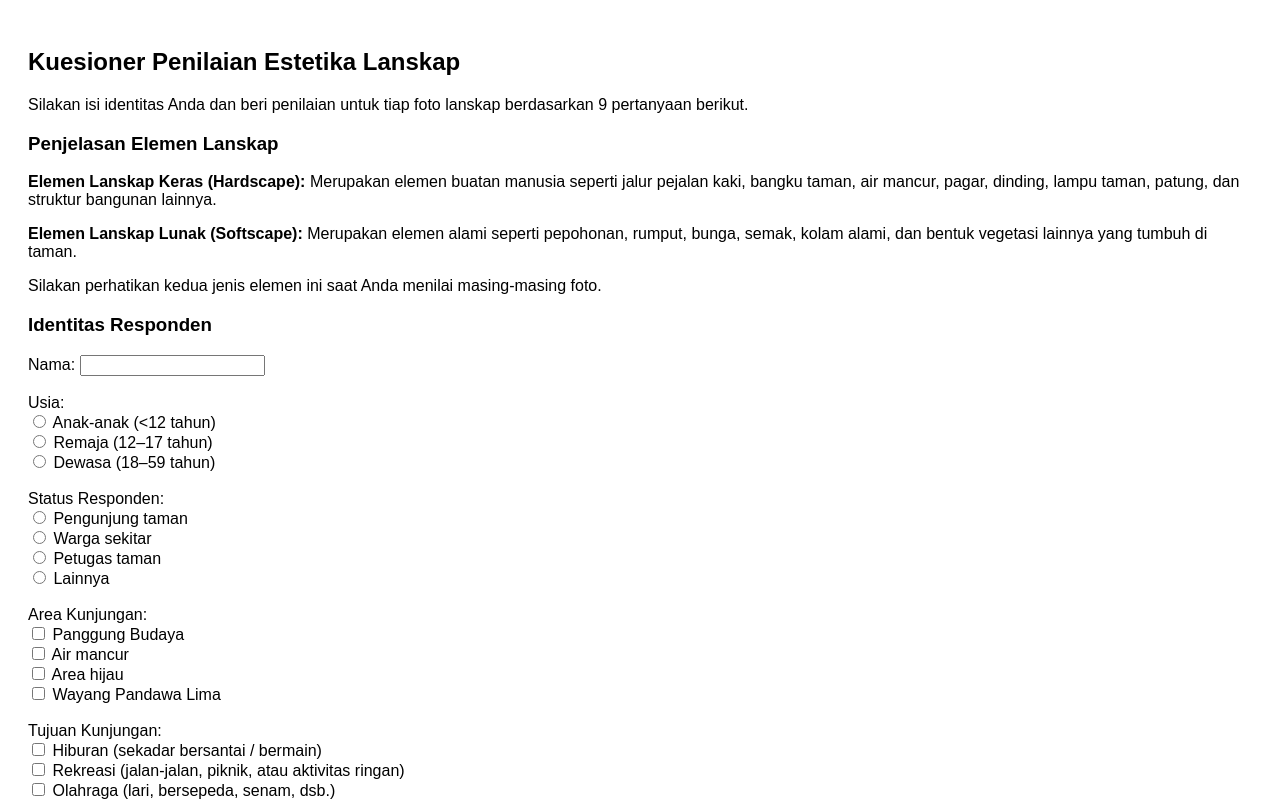
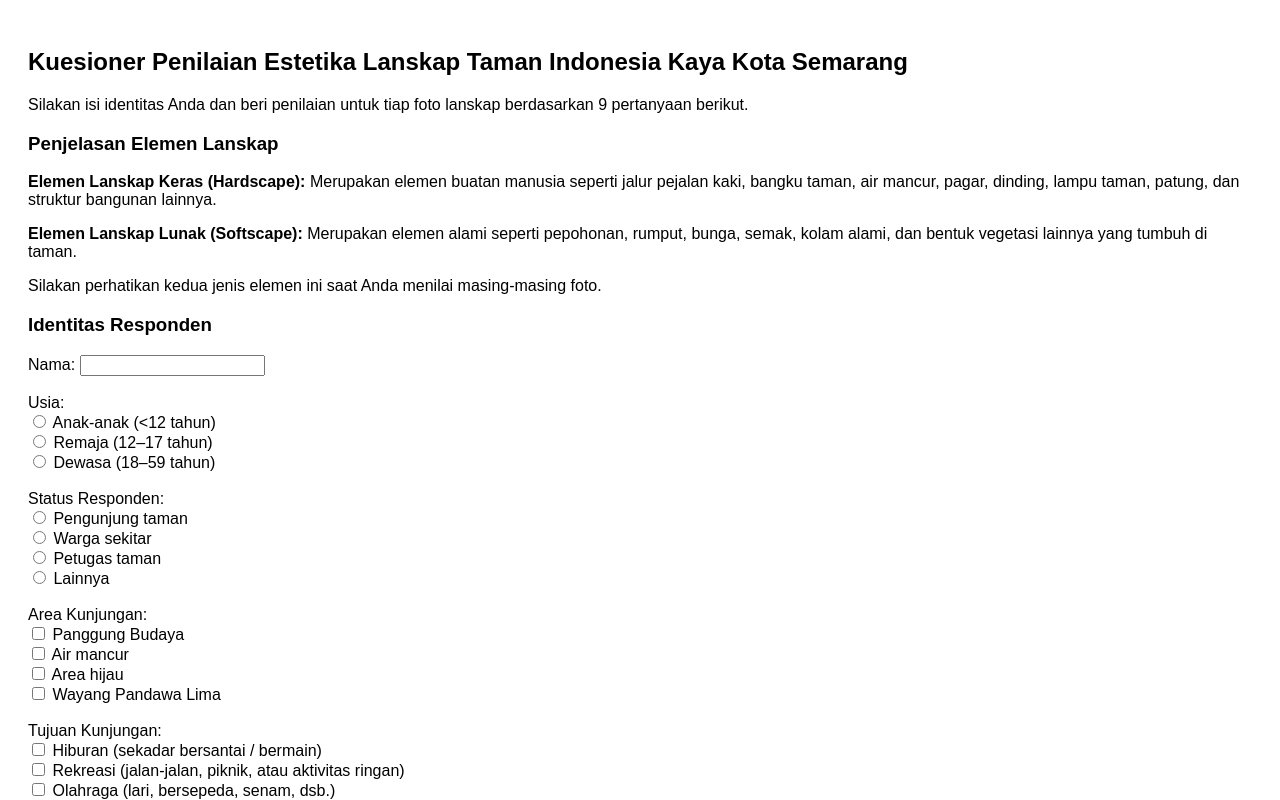
Before and after one commit to sellynaa/sellyn_kuesionerTA, a plain HTML site: page index.html in a window 1280 px wide. Shown: the top 800 px of the page. Drawn offline with Linux system fonts and the light colour scheme.

Commit message:
Update index.html

```diff
--- a/index.html
+++ b/index.html
@@ -2,7 +2,7 @@
 <html lang="id">
 <head>
     <meta charset="UTF-8">
-    <title>Kuesioner Penilaian Lanskap Taman Indonesia Kaya</title>
+    <title>Kuesioner Penilaian Lanskap Taman Indonesia Kaya Kota Semarang</title>
     <style>
         body { font-family: Arial, sans-serif; padding: 20px; }
         table, th, td { border: 1px solid #aaa; border-collapse: collapse; text-align: center; }
@@ -13,7 +13,7 @@
 </head>
 <body>
 
-<h2>Kuesioner Penilaian Estetika Lanskap</h2>
+<h2>Kuesioner Penilaian Estetika Lanskap Taman Indonesia Kaya Kota Semarang</h2>
 <p>Silakan isi identitas Anda dan beri penilaian untuk tiap foto lanskap berdasarkan 9 pertanyaan berikut.</p>
 
 
```
